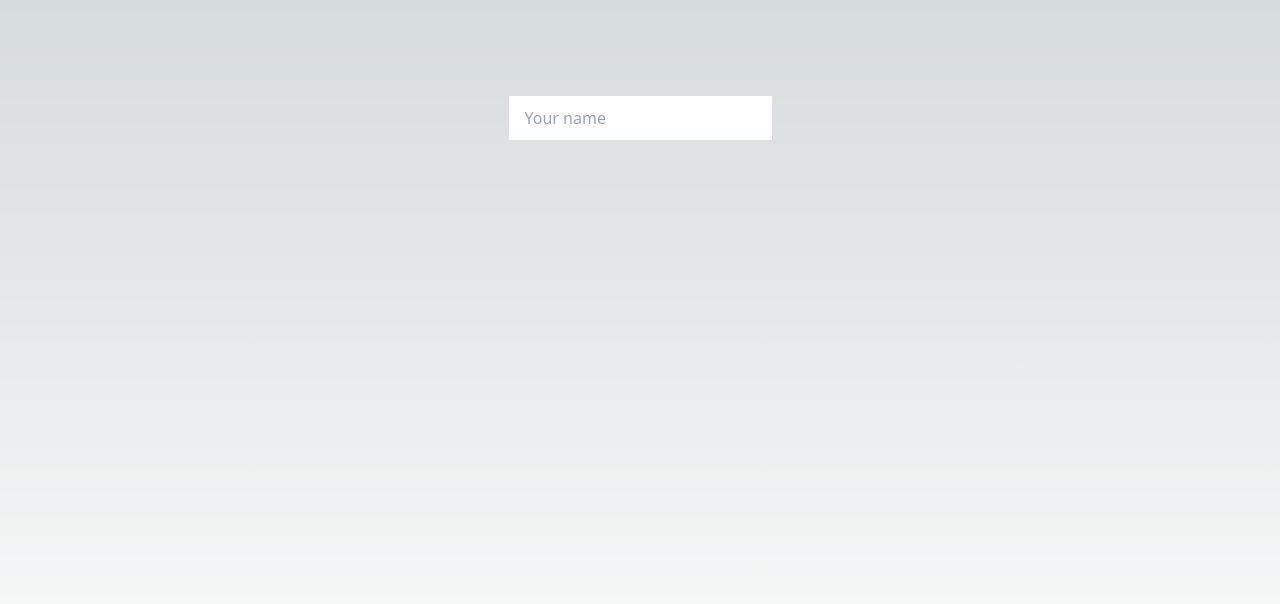
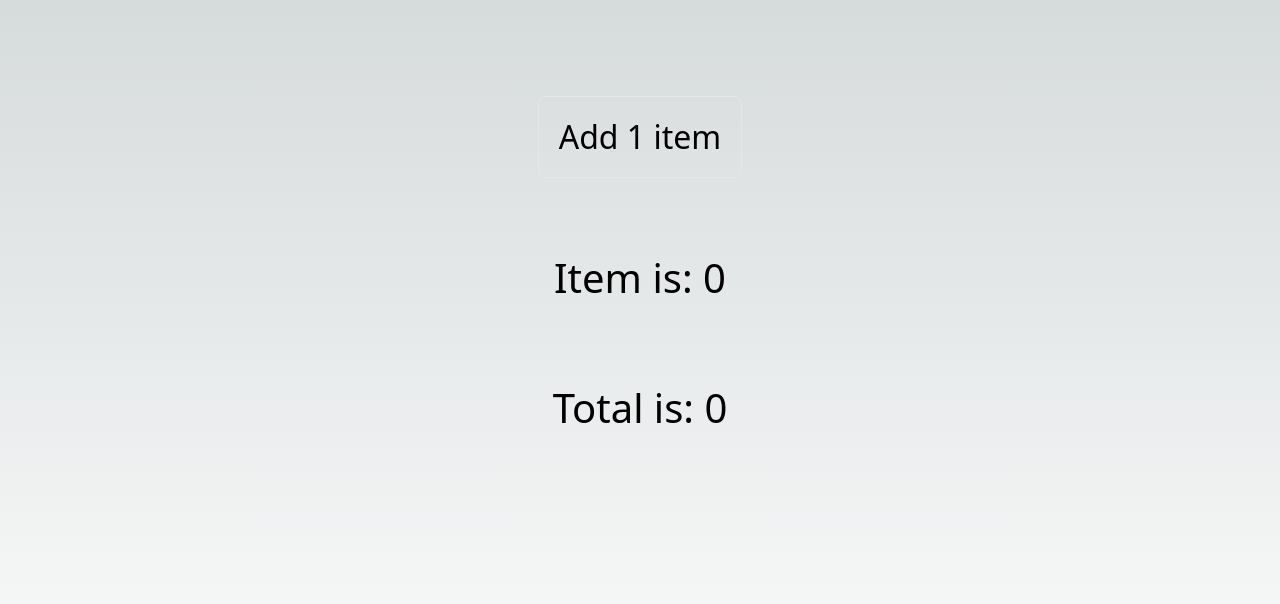
Before and after one commit to athena272/react-junior-mistakes, a Next.js app: page / in a window 1280 px wide. Shown: the top 604 px of the page. Built offline with nearby package versions, Linux system fonts and the light colour scheme.

Commit message:
Update index.tsx

```diff
--- a/src/pages/index.tsx
+++ b/src/pages/index.tsx
@@ -1,14 +1,15 @@
-import Mistake12 from "./Mistakes/12/mistake";
+import Mistake12 from "./Mistakes/12";
 import Mistake11 from "./Mistakes/11";
-import Mistake10 from "./Mistakes/10/mistake";
+import Mistake10 from "./Mistakes/10";
 import Mistake9 from "./Mistakes/9";
+import Mistake8 from "./Mistakes/8";
 
 export default function Home() {
   return (
       <main
         className={`flex min-h-screen flex-col items-center p-24`}
       >
-        <Mistake10 />
+        <Mistake8 />
       </main>
   );
 }
```
